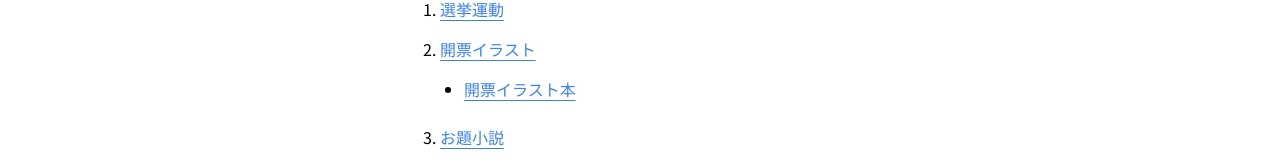
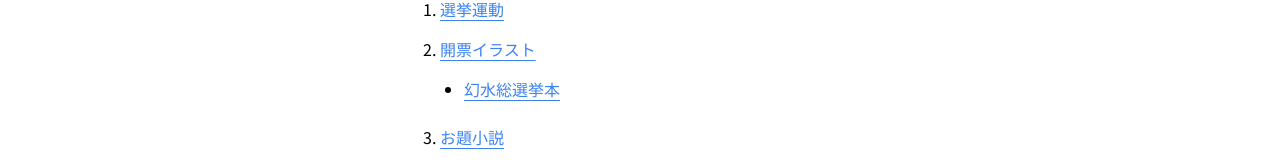
Before and after one commit to true-runes/suikoden-election-2022-frontend, a Next.js app: page / in a window 1280 px wide. Shown: the part 4084-4251 px from the top of the page. Built offline with nearby package versions, Linux system fonts and the light colour scheme; no server answers; a web font is replaced by a local one.

Commit message:
fix: 🐛 「開票イラスト本」の修正で未保存だった部分を保存

```diff
--- a/components/Kikaku.tsx
+++ b/components/Kikaku.tsx
@@ -49,8 +49,8 @@ const Kikaku: NextPage = () => {
                           >
                             <span className="link link-hover underline underline-offset-4 text-blue-500 hover:text-blue-900">
                               {locale === 'ja'
-                                ? '開票イラスト本'
-                                : 'Voting illustrations Book'}
+                                ? '幻水総選挙本'
+                                : 'Sosenkyo Book'}
                             </span>
                           </Link>
                         </li>
```
